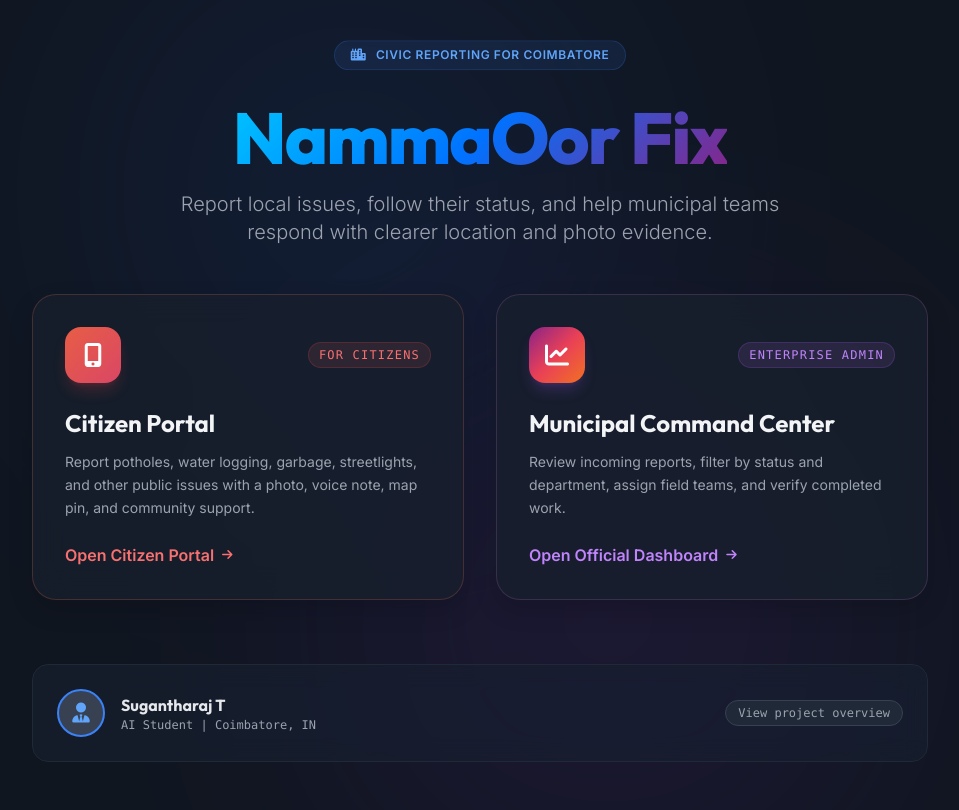
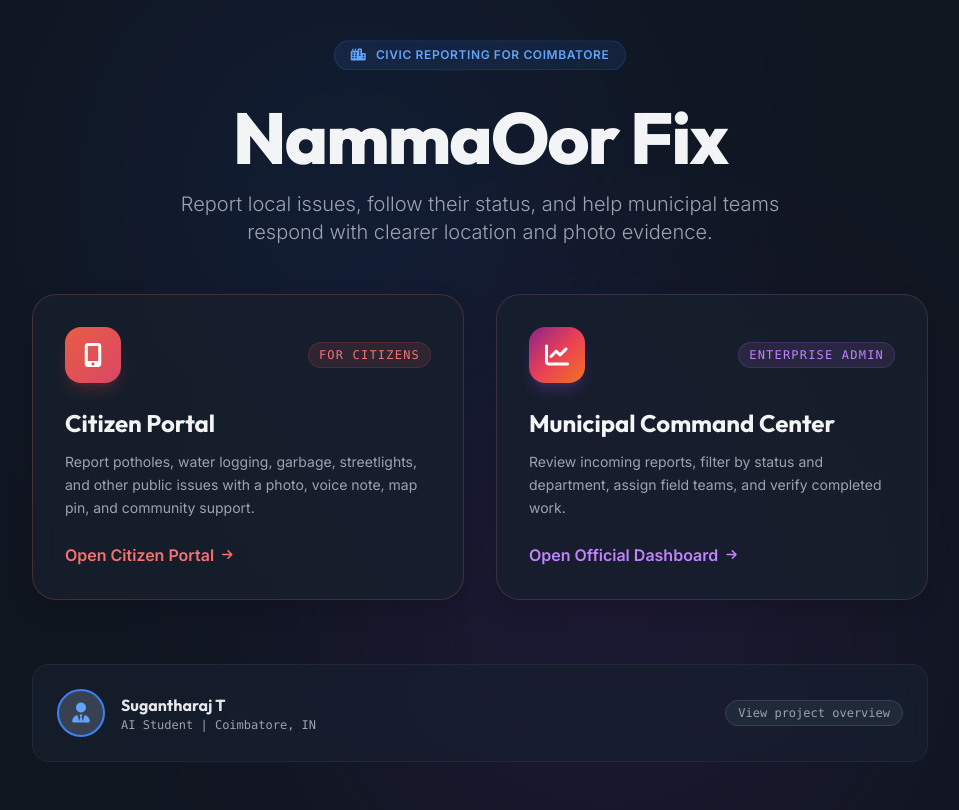
Before and after one commit to sugantharaj-T/NammaOor_Fix, a plain HTML site: page index.html in a window 1280 px wide. Shown: the whole page, without its empty margins (160-1119 px from the left). Drawn offline with nearby package versions, Linux system fonts and the light colour scheme.

Commit message:
Simplify heading by removing unnecessary span tag
Removed the HTML span tag around 'NammaOor Fix' for cleaner presentation.

```diff
--- a/index.html
+++ b/index.html
@@ -46,7 +46,7 @@
           <i class="fa-solid fa-city mr-1.5"></i> Civic reporting for Coimbatore
         </span>
         <h1 class="text-5xl md:text-7xl font-extrabold tracking-tight mb-4 mt-2">
-           <span class="text-cyber-gradient"> NammaOor Fix </span>
+           NammaOor Fix
         </h1>
         <p class="text-lg md:text-xl text-gray-400 max-w-2xl mx-auto font-light leading-relaxed">
           Report local issues, follow their status, and help municipal teams respond with clearer location and photo evidence.
```
